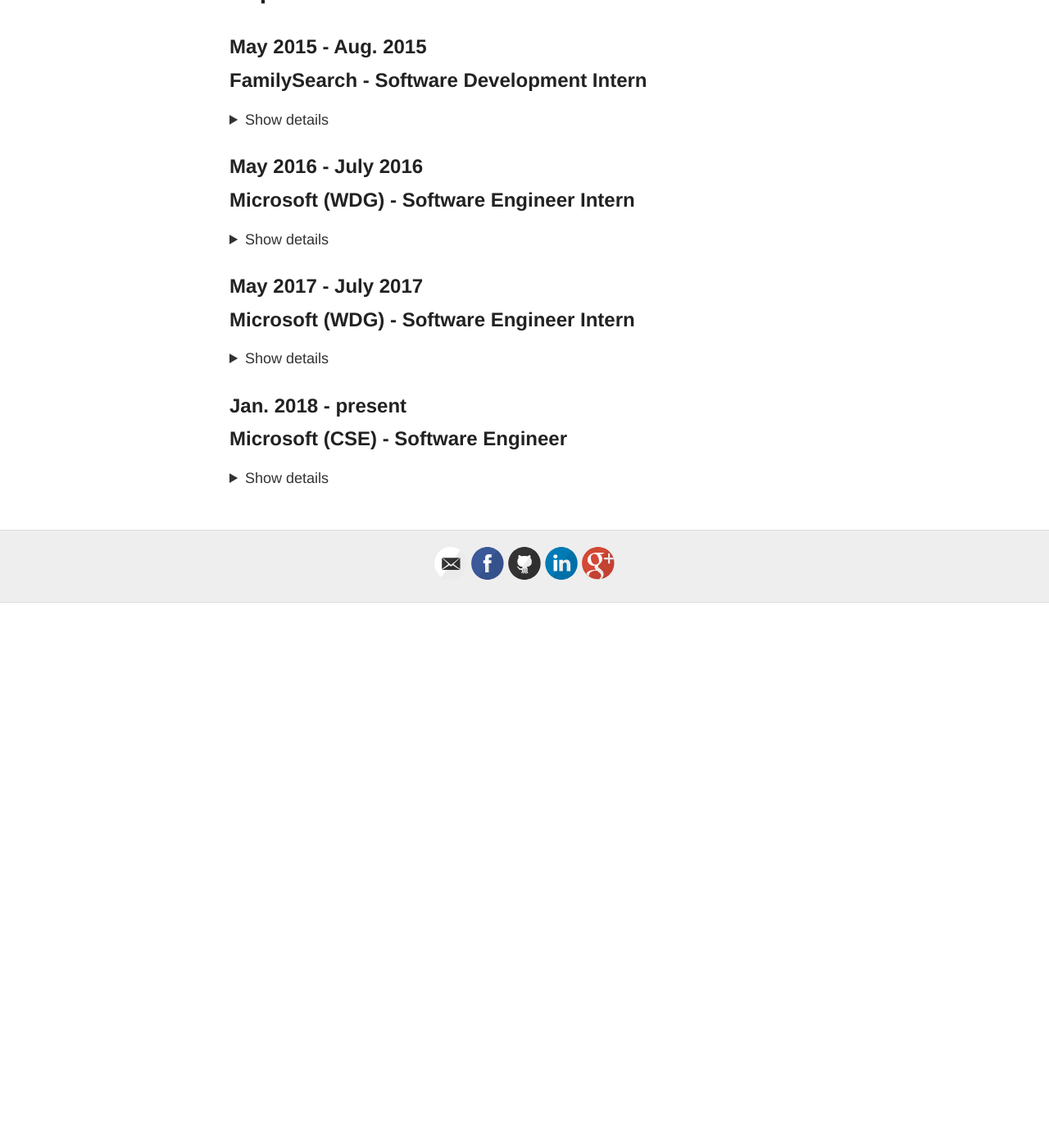
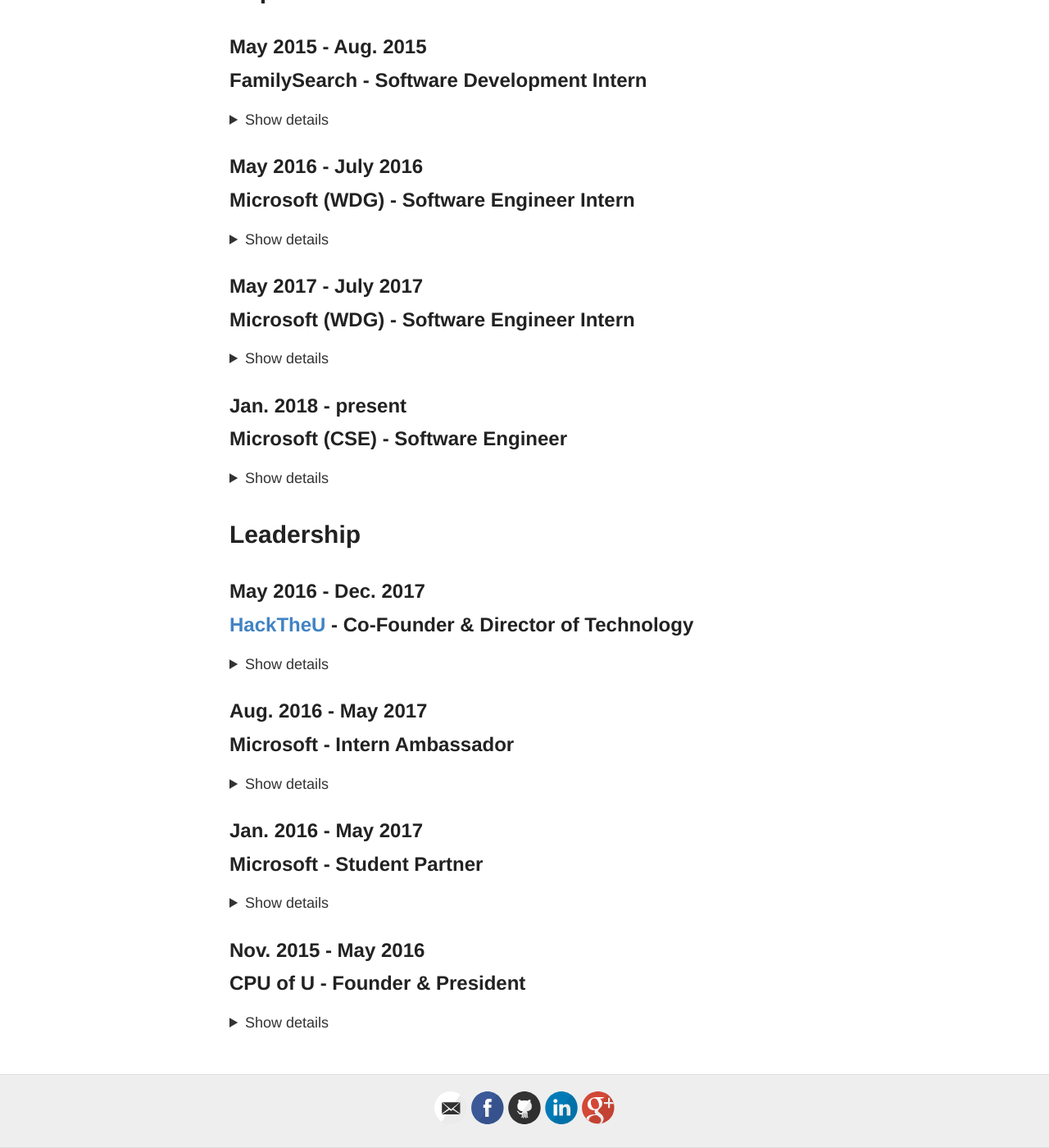
Before and after one commit to tbarlow12/tbarlow12.github.io, a Jekyll site: the page built from experience.md, in a window 1280 px wide and 1400 px high, scrolled down 272 px. Shown: the whole window at 82% size. Built offline with Jekyll 4.4.1, drawn with Linux system fonts in a browser that asks for light colours; before the commit the page ends 1007 px from its top, so only the background shows below that.

Commit message:
add leadership to experience

```diff
--- a/experience.md
+++ b/experience.md
@@ -5,7 +5,7 @@ permalink: /experience/
 ---
 
 
-## May 2015 - Aug. 2015 <br> **FamilySearch - Software Development Intern**
+## May 2015 - Aug. 2015 <br> FamilySearch - Software Development Intern
 <details>
   <summary>
    Show details
@@ -25,7 +25,7 @@ permalink: /experience/
 </details>
 
 
-## May 2016 - July 2016 <br> **Microsoft (WDG) - Software Engineer Intern**
+## May 2016 - July 2016 <br> Microsoft (WDG) - Software Engineer Intern
 <details>
   <summary>
    Show details
@@ -44,7 +44,7 @@ permalink: /experience/
   </ul>
 </details>
 
-## May 2017 - July 2017 <br> **Microsoft (WDG) - Software Engineer Intern**
+## May 2017 - July 2017 <br> Microsoft (WDG) - Software Engineer Intern
 <details>
   <summary>
    Show details
@@ -63,7 +63,7 @@ permalink: /experience/
   </ul>
 </details>
 
-## Jan. 2018 - present <br> **Microsoft (CSE)** - Software Engineer
+## Jan. 2018 - present <br> Microsoft (CSE) - Software Engineer
 <details>
   <summary>
    Show details
@@ -74,3 +74,51 @@ permalink: /experience/
     <li>Stay tuned for upcoming adventures!</li>
   </ul>
 </details>
+
+# Leadership
+
+## May 2016 - Dec. 2017 <br> [HackTheU](https://hacktheu.com/) - Co-Founder & Director of Technology
+<details>
+    <summary>
+        Show details
+    </summary>
+    <ul>
+        <li>Partnered with <a href="https://johnnyle.me/">Johnny Le</a> and a few friends to create what is now the largest hackathon in the state of Utah</li>
+        <li>In our first year, with only a few months of planning, we were able to raise over $17,000 in sponsorship and hosted over 180 participants from across the country</li>
+        <li>In our second year, we raised almost $25,000 and hosted over 260 participants</li>
+        <li>I was directly responsible for managing the hardware lab, coordinating volunteer and organizer schedules, recruiting tutors for various technologies, and organizing judging of hackathon submissions.</li>
+    </ul>
+</details>
+
+## Aug. 2016 - May 2017 <br> Microsoft - Intern Ambassador
+<details>
+    <summary>
+        Show details
+    </summary>
+    <ul>
+        <li>I coordinated with University officials to host Microsoft mini-events that would give students exposure to what it's like to work as an intern at Microsoft.</li>
+        <li>I was a resource for recruiters in helping discover top talent from the University of Utah, many of which have gone on to work for and be successful at Microsoft.</li>
+    </ul>
+</details>
+
+## Jan. 2016 - May 2017 <br> Microsoft - Student Partner
+<details>
+    <summary>
+        Show details
+    </summary>
+    <ul>
+        <li>I hosted monthly workshops for University students, focusing on Azure and Machine Learning topics, with one soft-skills workshop per semester.</li>
+        <li>I collaborated with other student partners across the country on projects and in meetings to discuss our progress.</li>
+    </ul>
+</details>
+
+## Nov. 2015 - May 2016 <br> CPU of U - Founder & President
+<details>
+    <summary>
+        Show details
+    </summary>
+    <ul>
+        <li>Founded organization for University of Utah students who wanted to build cool, relevant software outside of class.</li>
+        <li>Hosted meetings and planning sessions, acting as scrum master for the team</li>
+    </ul>
+</details>
```
